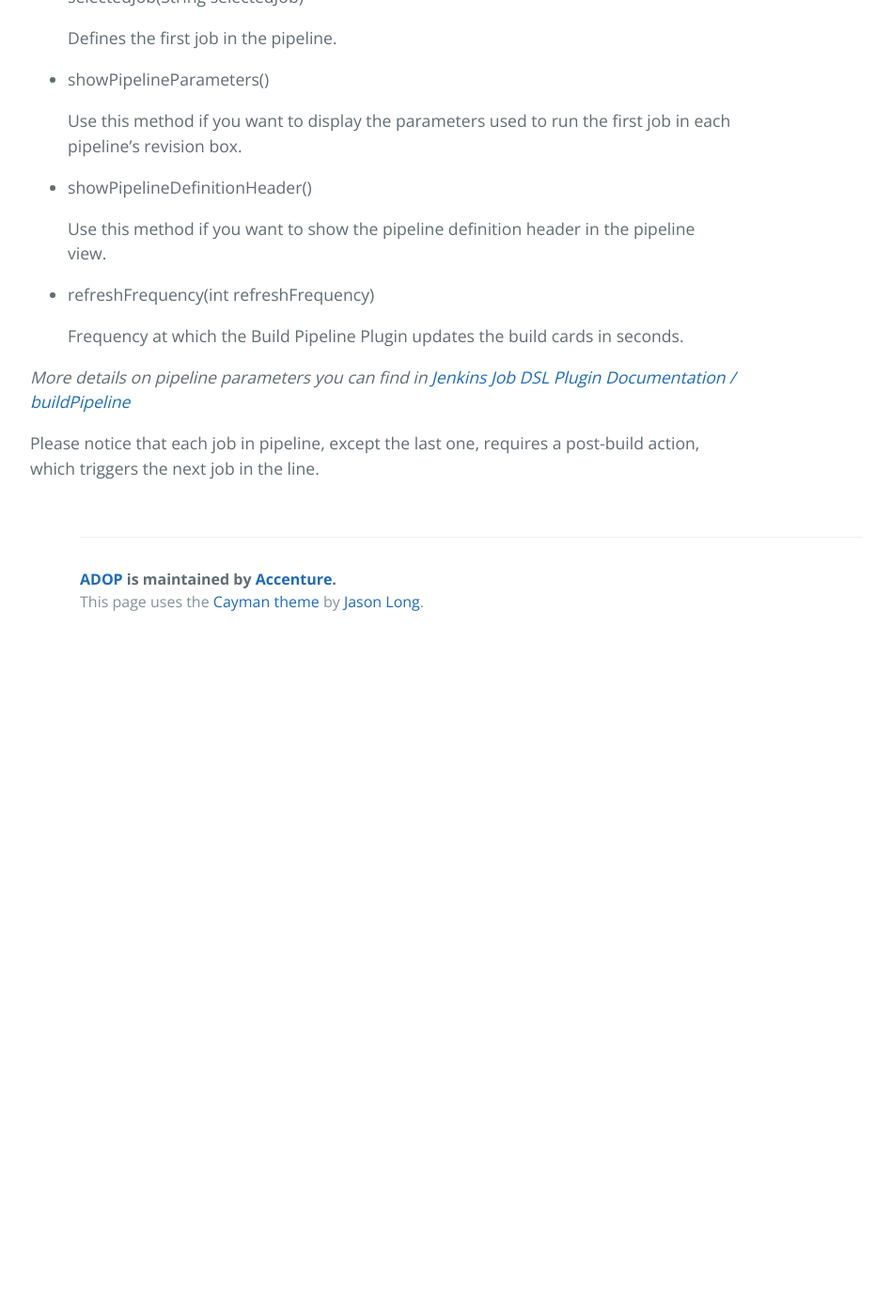
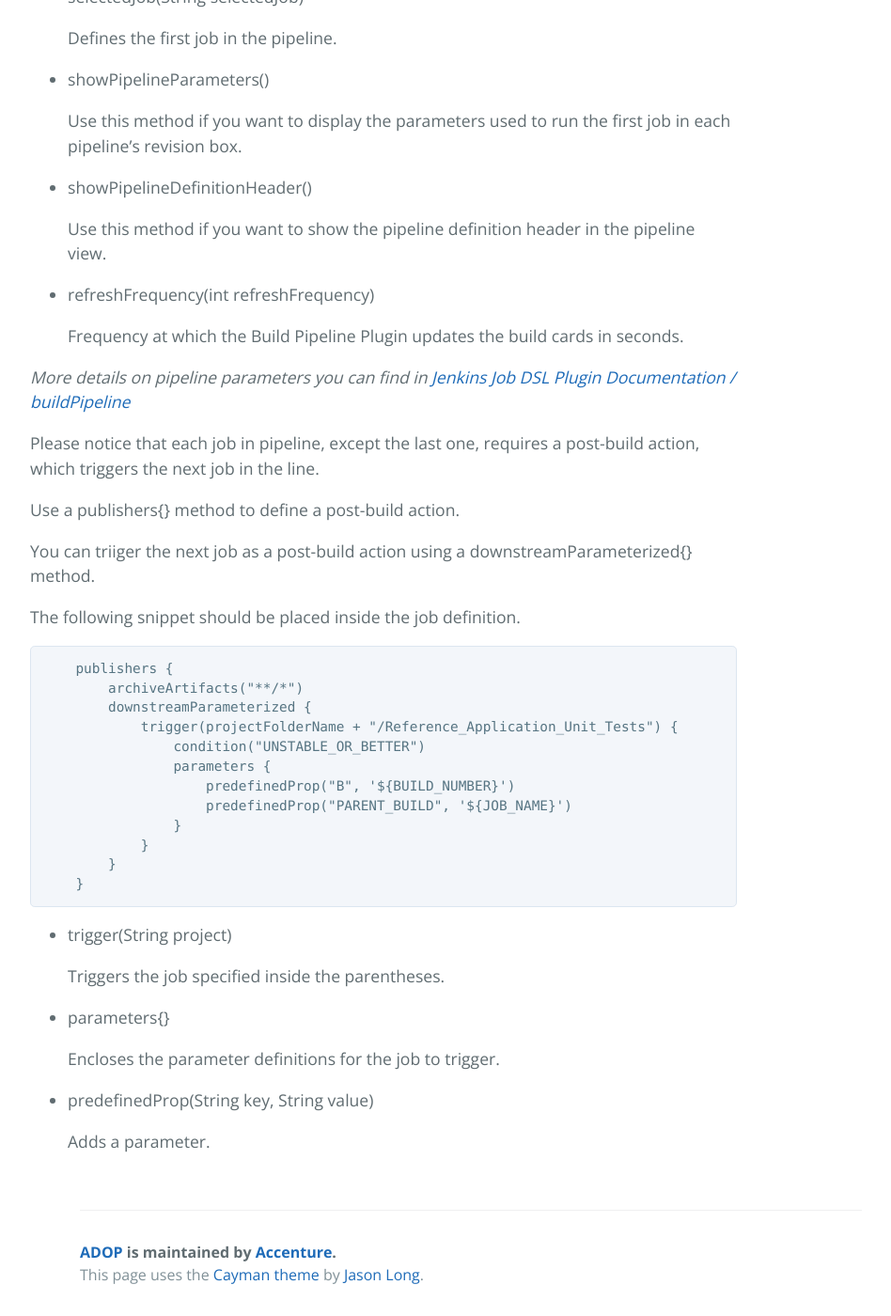
Before and after one commit to alexeymhv/adop-cartridges-cookbook, a Jekyll site: the page built from _docs/recipes/creating-pipeline-view.md, in a window 1280 px wide and 1400 px high, scrolled down 1033 px. Shown: the whole window at 94% size, without its empty margins (139-1087 px from the left). Built offline with Jekyll 4.4.1, drawn with Linux system fonts in a browser that asks for light colours; before the commit the page ends 1717 px from its top, so only the background shows below that.

Commit message:
Update creating-pipeline-view.md

````diff
--- a/_docs/recipes/creating-pipeline-view.md
+++ b/_docs/recipes/creating-pipeline-view.md
@@ -56,3 +56,36 @@ Used properties:
 _More details on pipeline parameters you can find in [Jenkins Job DSL Plugin Documentation / buildPipeline](https://jenkinsci.github.io/job-dsl-plugin/#method/javaposse.jobdsl.dsl.views.NestedViewsContext.buildPipelineView)_
 
 Please notice that each job in pipeline, except the last one, requires a post-build action, which triggers the next job in the line.
+
+Use a publishers{} method to define a post-build action.
+
+You can triiger the next job as a post-build action using a downstreamParameterized{} method.
+
+The following snippet should be placed inside the job definition.
+
+```
+    publishers {
+        archiveArtifacts("**/*")
+        downstreamParameterized {
+            trigger(projectFolderName + "/Reference_Application_Unit_Tests") {
+                condition("UNSTABLE_OR_BETTER")
+                parameters {
+                    predefinedProp("B", '${BUILD_NUMBER}')
+                    predefinedProp("PARENT_BUILD", '${JOB_NAME}')
+                }
+            }
+        }
+    }
+```
+
+* trigger(String project)
+
+  Triggers the job specified inside the parentheses.
+
+* parameters{}
+
+  Encloses the parameter definitions for the job to trigger.
+
+* predefinedProp(String key, String value)
+
+  Adds a parameter.
````
